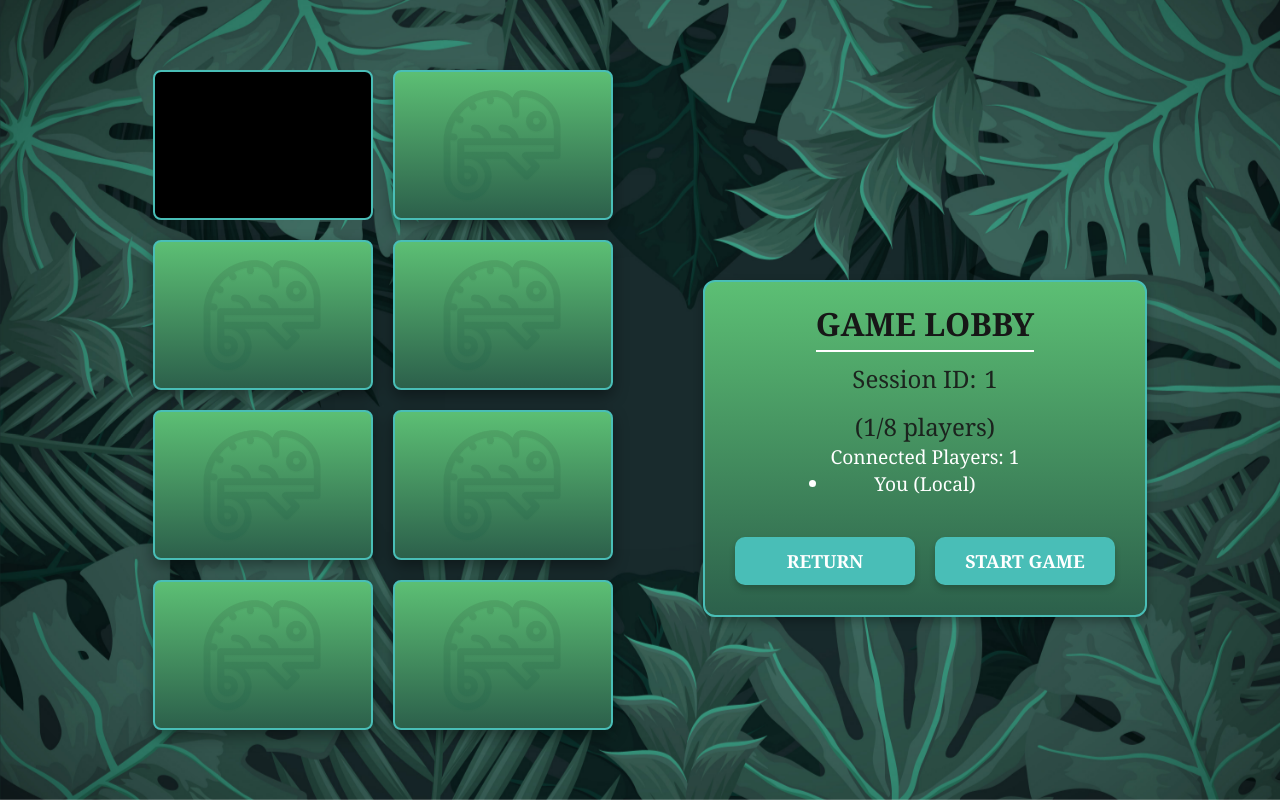
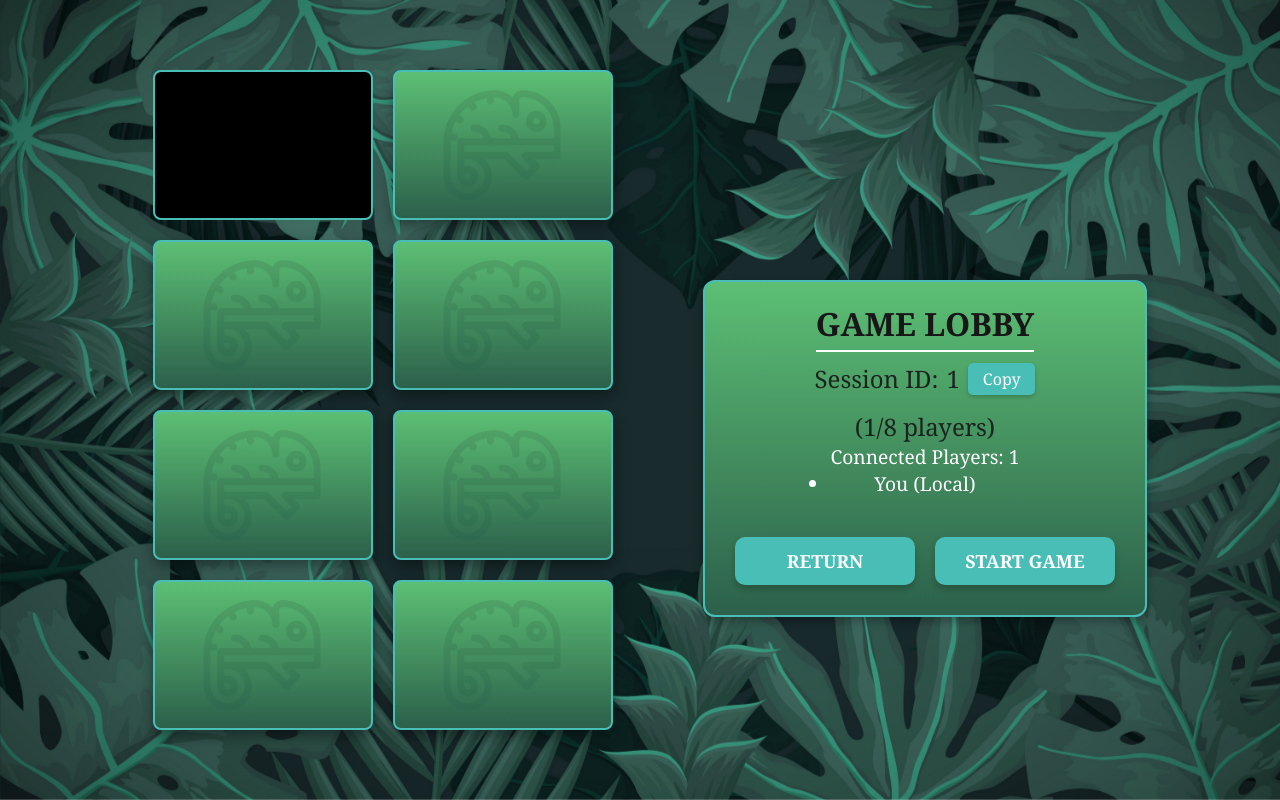
Before and after one commit to yutong-qiang/sopra-fs25-group-13-client, a Next.js app: page /game/join/1 in a window 1280 px wide. Built offline with nearby package versions, Linux system fonts and the light colour scheme; what @ant-design/nextjs-registry would draw is missing.

Commit message:
added copy botton, #17 #18

```diff
--- a/app/game/join/[gameToken]/page.tsx
+++ b/app/game/join/[gameToken]/page.tsx
@@ -33,6 +33,7 @@ export default function GameSessionPage() {
     const router = useRouter();
     const apiService = useApi();
     const { value: token } = useLocalStorage<string>("token", "");
+    const [isCopied, setIsCopied] = useState(false);
 
     const [room, setRoom] = useState<Room | null>(null);
     const [participants, setParticipants] = useState<RemoteParticipant[]>([]);
@@ -654,6 +655,38 @@ export default function GameSessionPage() {
                           <div style={{ display: 'flex', alignItems: 'center', justifyContent: 'center', gap: '8px', marginBottom: '15px' }}>
                               <span style={{ fontSize: '1.5rem', opacity: 0.9 }}>Session ID:</span>
                               <span style={{ fontSize: '1.5rem', opacity: 0.9 }}>{gameToken}</span>
+                              <button
+                                  onClick={() => {
+                                      navigator.clipboard.writeText(gameToken as string);
+                                      setIsCopied(true);
+                                      setTimeout(() => setIsCopied(false), 2000);
+                                  }}
+                                  style={{
+                                      padding: '5px 15px',
+                                      backgroundColor: isCopied ? '#2e8b57' : '#49beb7',
+                                      color: 'white',
+                                      border: 'none',
+                                      borderRadius: '5px',
+                                      cursor: 'pointer',
+                                      fontSize: '1rem',
+                                      transition: 'all 0.2s',
+                                      boxShadow: '0 2px 4px rgba(0,0,0,0.2)'
+                                  }}
+                                  onMouseOver={(e) => {
+                                      if (!isCopied) {
+                                          e.currentTarget.style.backgroundColor = '#3da8a2';
+                                          e.currentTarget.style.boxShadow = '0 4px 8px rgba(0,0,0,0.3)';
+                                      }
+                                  }}
+                                  onMouseOut={(e) => {
+                                      if (!isCopied) {
+                                          e.currentTarget.style.backgroundColor = '#49beb7';
+                                          e.currentTarget.style.boxShadow = '0 2px 4px rgba(0,0,0,0.2)';
+                                      }
+                                  }}
+                              >
+                                  {isCopied ? 'Copied!' : 'Copy'}
+                              </button>
                           </div>
                           <div style={{ fontSize: '1.5rem', opacity: 0.9 }}>
                               ({participants.length + 1}/8 players)
```
Also changed, not shown: app/game/page.tsx (+36 -1 lines).
